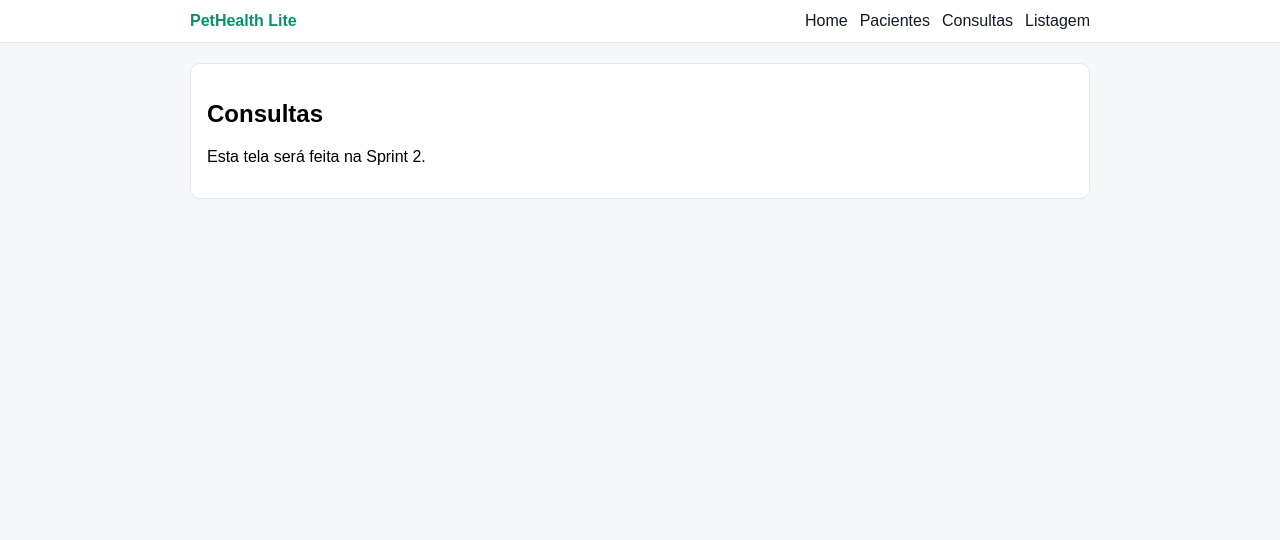
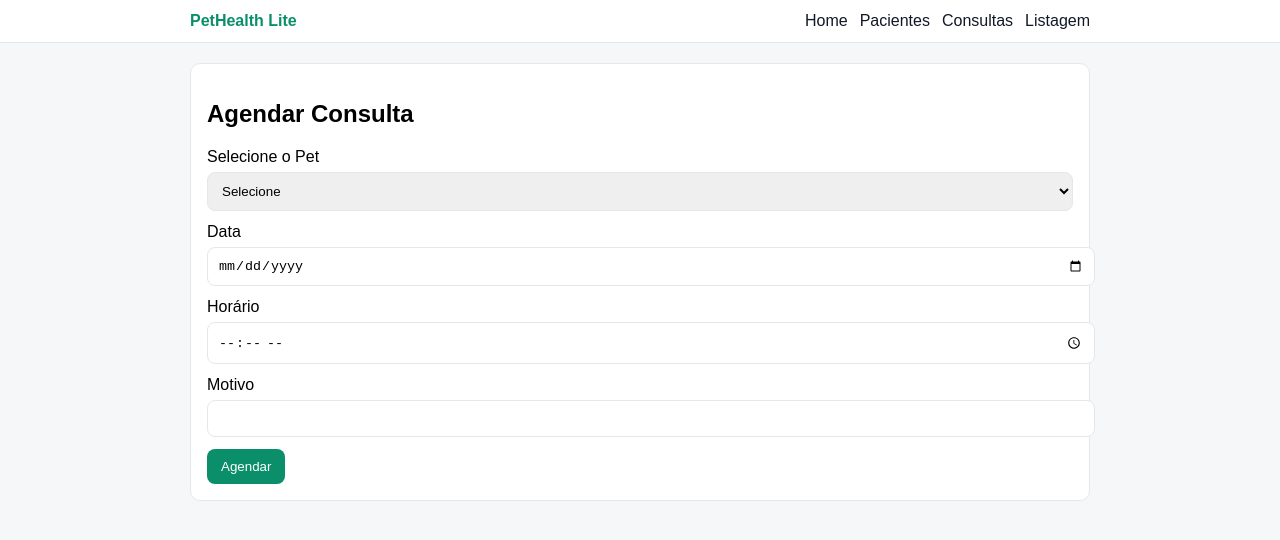
Before and after one commit to gustavobarcelos18/Pet-Health, a React (Vite) app: page /consultas in a window 1280 px wide. Shown: the top 540 px of the page. Built offline with nearby package versions, Linux system fonts and the light colour scheme.

Commit message:
Cria tela inicial de agendamento de consulta, fecha #7

```diff
--- a/src/paginas/PaginaConsultas.tsx
+++ b/src/paginas/PaginaConsultas.tsx
@@ -1,9 +1,76 @@
 // Desenvolvido por Gustavo - PetHealth Lite - RPV 2026
+
+import { useState, useEffect } from "react";
+
 export default function PaginaConsultas() {
+  const [listaPets, setListaPets] = useState<any[]>([]);
+  const [petSelecionado, setPetSelecionado] = useState("");
+  const [data, setData] = useState("");
+  const [horario, setHorario] = useState("");
+  const [motivo, setMotivo] = useState("");
+
+  useEffect(() => {
+    const dadosSalvos = localStorage.getItem("pets");
+
+    if (dadosSalvos) {
+      setListaPets(JSON.parse(dadosSalvos));
+    }
+  }, []);
+
+  function agendar(evento: React.FormEvent) {
+    evento.preventDefault();
+
+    alert("Consulta enviada (ainda não salva).");
+  }
+
   return (
     <div className="caixa">
-      <h2>Consultas</h2>
-      <p>Esta tela será feita na Sprint 2.</p>
+      <h2>Agendar Consulta</h2>
+
+      <form onSubmit={agendar}>
+        <label>Selecione o Pet</label>
+        <select
+          value={petSelecionado}
+          onChange={(e) => setPetSelecionado(e.target.value)}
+          style={{
+            width: "100%",
+            padding: "10px",
+            marginTop: "6px",
+            marginBottom: "12px",
+            borderRadius: "8px",
+            border: "1px solid #e5e7eb",
+          }}
+        >
+          <option value="">Selecione</option>
+          {listaPets.map((pet) => (
+            <option key={pet.id} value={pet.id}>
+              {pet.nome}
+            </option>
+          ))}
+        </select>
+
+        <label>Data</label>
+        <input
+          type="date"
+          value={data}
+          onChange={(e) => setData(e.target.value)}
+        />
+
+        <label>Horário</label>
+        <input
+          type="time"
+          value={horario}
+          onChange={(e) => setHorario(e.target.value)}
+        />
+
+        <label>Motivo</label>
+        <input
+          value={motivo}
+          onChange={(e) => setMotivo(e.target.value)}
+        />
+
+        <button type="submit">Agendar</button>
+      </form>
     </div>
   );
 }
```
